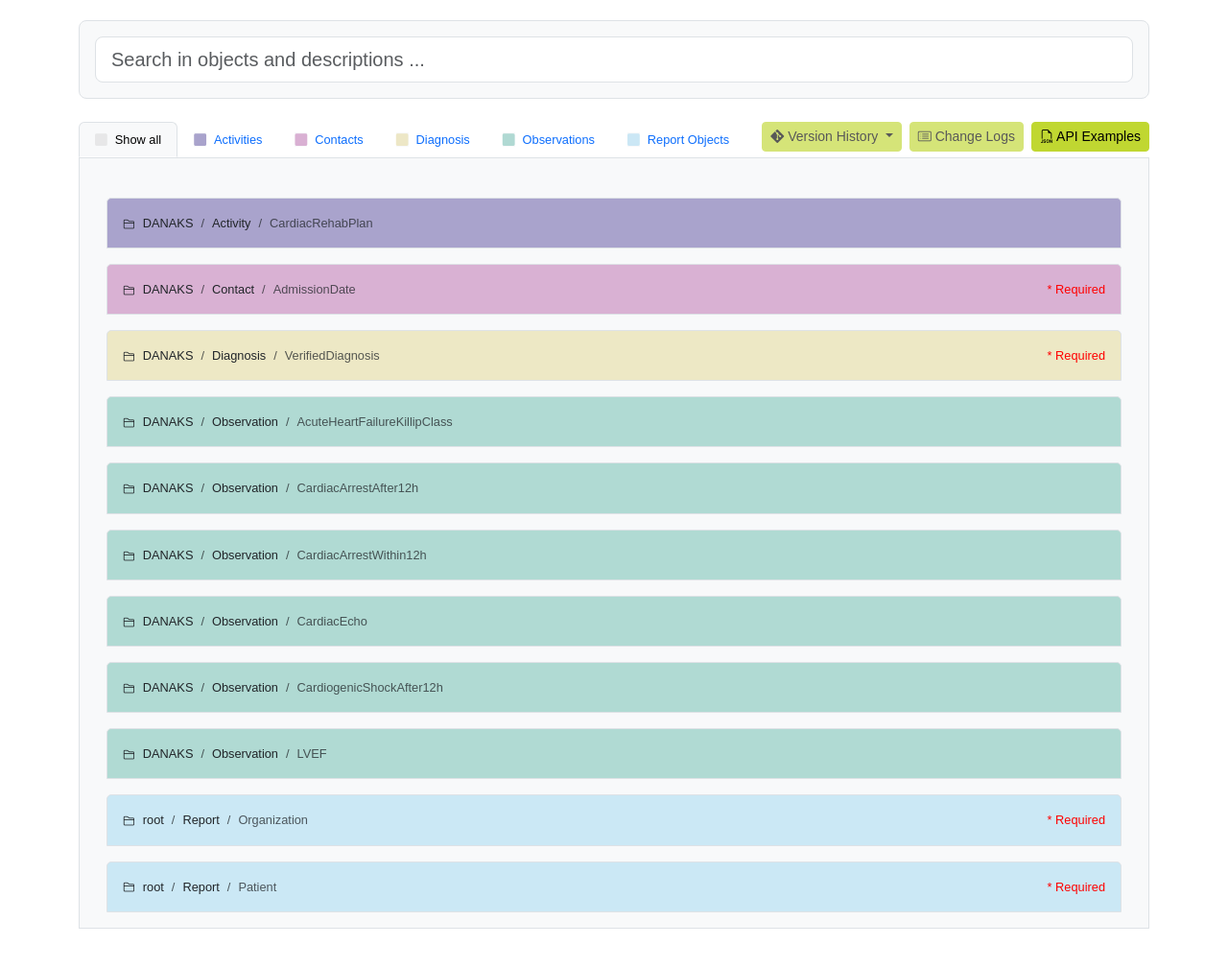
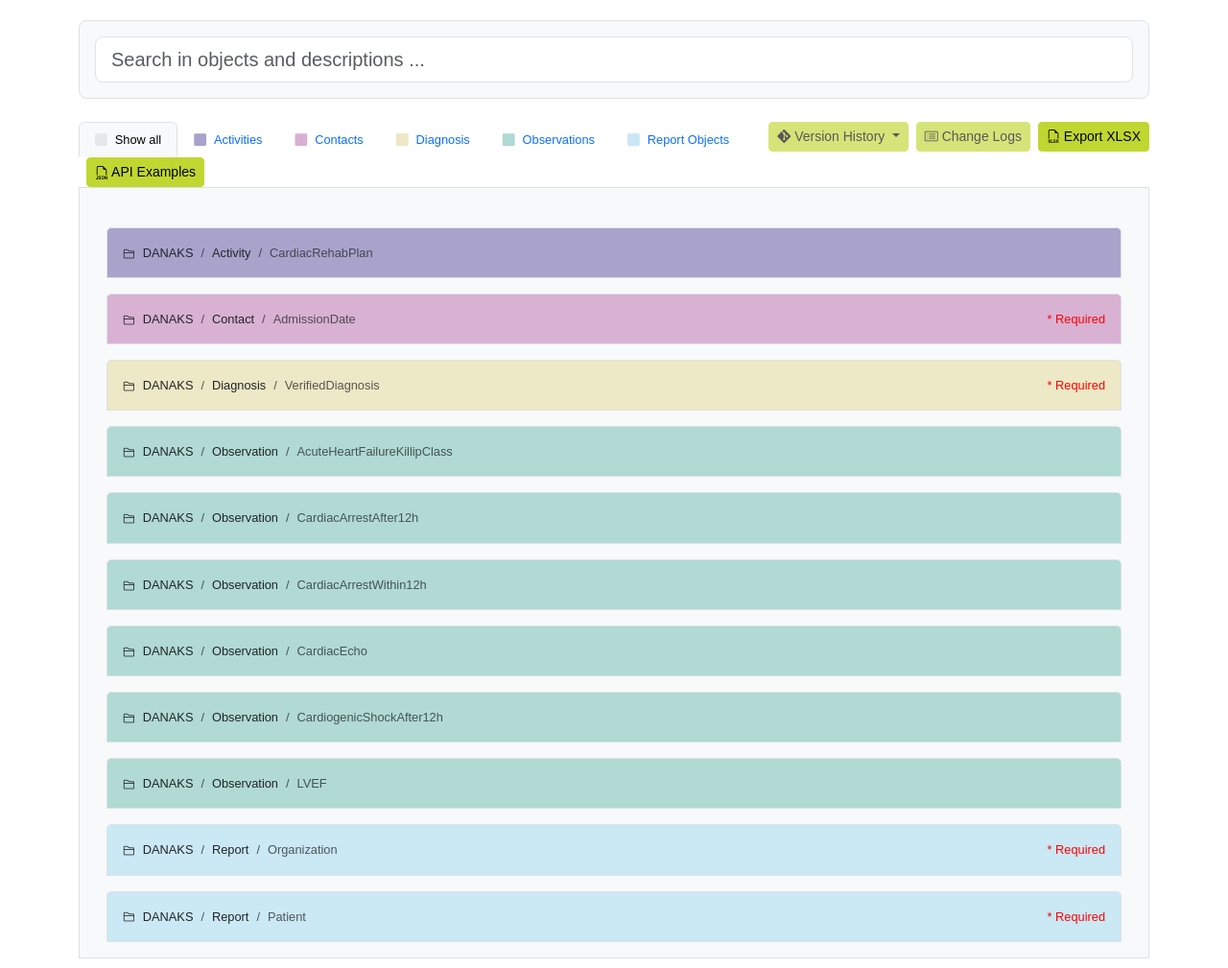
Before and after one commit to SUNDKdk/SundK.afdDI.Webservice.DanAKS.AKS, a plain HTML site: page index.html in a window 1280 px wide. Shown: the part 400-1409 px from the top of the page at 96% size. Before the commit the page ends 1378 px from the top, so only its background shows below. Drawn offline with nearby package versions, Linux system fonts and the light colour scheme.

Commit message:
Add: Excel feature

```diff
--- a/index.html
+++ b/index.html
@@ -167,6 +167,12 @@
                                 </button>
                             </li>
                             <li class="nav-item ms-2">
+                                <a class="btn btn-info btn-sm" href="danaks_export_v1_0_0.xlsx">
+                                    <i class="bi bi-filetype-xlsx"></i>
+                                     Export XLSX
+                                </a>
+                            </li>
+                            <li class="nav-item ms-2">
                                 <button data-bs-toggle='modal' data-bs-target='#jsonModal' class="btn btn-info btn-sm">
                                     <i class="bi bi-filetype-json"></i>
                                      API Examples
@@ -208,9 +214,9 @@
                                                                 <td scope="row">
                                                                     <p style="margin:0px; font-weight: bold;">Udfald:</p>
                                                                     <ul class="list-group list-group-flush">
-                                                                        <li class="list-group-item">ja_patienten_accepterer </li>
+                                                                        <li class="list-group-item">ja_patienten_accepterer</li>
                                                                         <li class="list-group-item">ja_patienten_afslaar</li>
-                                                                        <li class="list-group-item">nej_ikke_relevant </li>
+                                                                        <li class="list-group-item">nej_ikke_relevant</li>
                                                                     </ul>
                                                                 </td>
                                                                 <td scope="row"></td>
@@ -580,7 +586,7 @@
                                             <a data-bs-toggle='collapse' aria-expanded='false' href="#Organization" class="ObjectHeaderWrapper">
                                                 <ol class="breadcrumb objectHeaderMain objectHeaderColor">
                                                     <i class="bi bi-folder2 me-2"></i>
-                                                    <li class="breadcrumb-item">root</li>
+                                                    <li class="breadcrumb-item">DANAKS</li>
                                                     <li class="breadcrumb-item">Report</li>
                                                     <li aria-current='page' class="breadcrumb-item active">Organization</li>
                                                     <span class="required ms-auto">* Required</span>
@@ -638,7 +644,7 @@
                                             <a data-bs-toggle='collapse' aria-expanded='false' href="#Patient" class="ObjectHeaderWrapper">
                                                 <ol class="breadcrumb objectHeaderMain objectHeaderColor">
                                                     <i class="bi bi-folder2 me-2"></i>
-                                                    <li class="breadcrumb-item">root</li>
+                                                    <li class="breadcrumb-item">DANAKS</li>
                                                     <li class="breadcrumb-item">Report</li>
                                                     <li aria-current='page' class="breadcrumb-item active">Patient</li>
                                                     <span class="required ms-auto">* Required</span>
--- a/style.css
+++ b/style.css
@@ -26,6 +26,10 @@ main {
 
 .required {
 	color: red;
+}
+
+.optional {
+	color: gray;
 }
 
 .h2, h2 {
```
Also changed, not shown: 1 other file.
